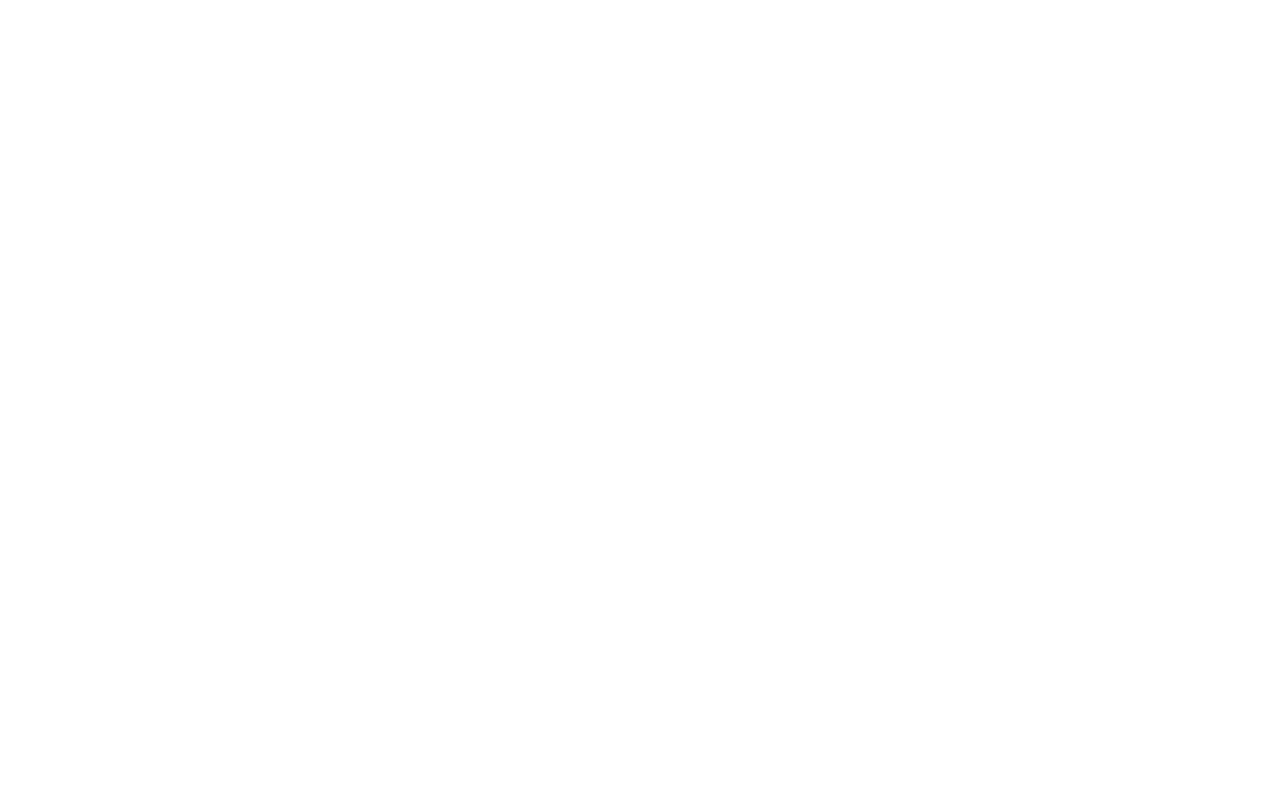
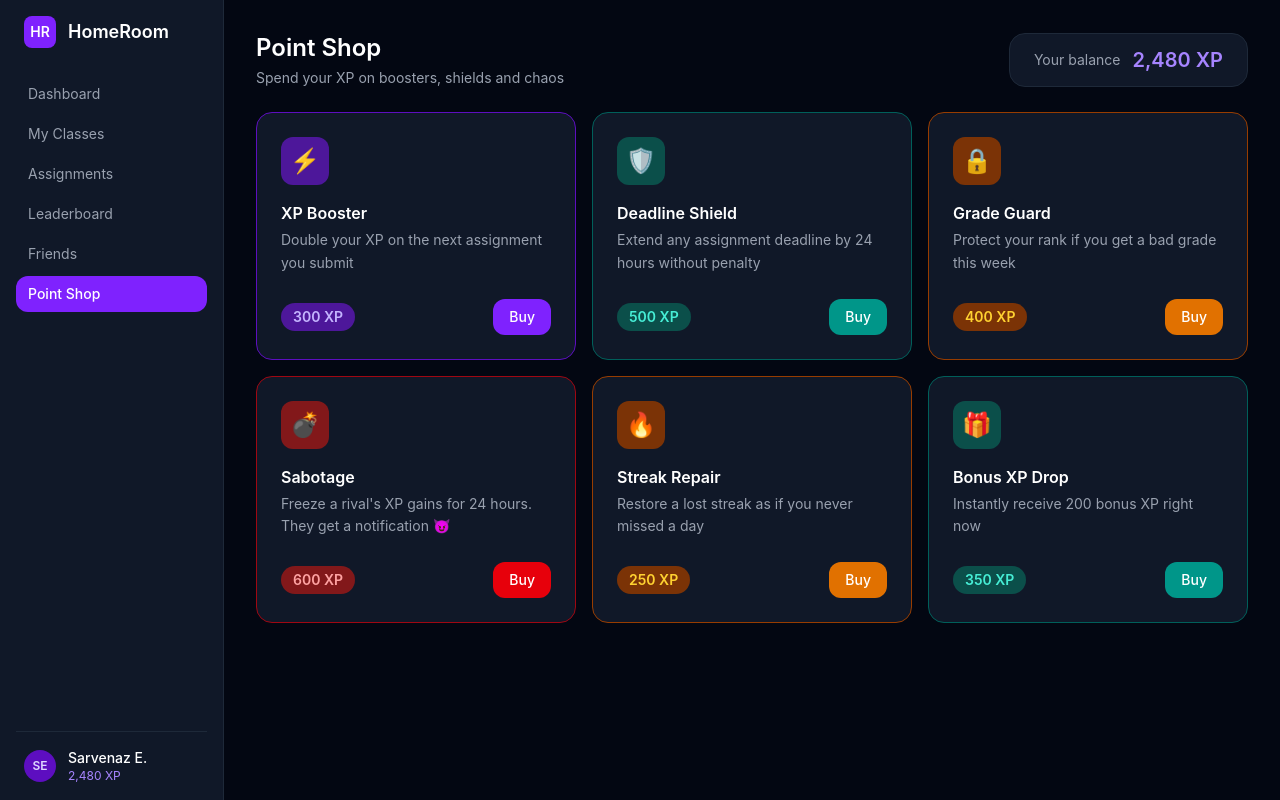
Before and after one commit to sarvenazeftekhari/homeroom, a React (Vite) app: page /shop in a window 1280 px wide. Before the commit this address had no page. Built offline with nearby package versions, Linux system fonts and the light colour scheme.

Commit message:
add point shop page

```diff
--- a/src/App.jsx
+++ b/src/App.jsx
@@ -4,6 +4,7 @@
 import Classes from './pages/Classes'
 import Assignments from './pages/Assignments'
 import Leaderboard from './pages/Leaderboard'
+import Shop from './pages/Shop'
 
 function App() {
   return (
@@ -14,6 +15,7 @@
         <Route path="/classes" element={<Classes />} />
         <Route path="/assignments" element={<Assignments />} />
         <Route path="/leaderboard" element={<Leaderboard />} />
+        <Route path="/shop" element={<Shop />} />
       </Routes>
     </BrowserRouter>
   )
--- /dev/null
+++ b/src/pages/Shop.jsx
@@ -0,0 +1,201 @@
+import { useState } from 'react'
+import Sidebar from '../components/Sidebar'
+
+const shopItems = [
+  {
+    id: 1,
+    name: 'XP Booster',
+    description: 'Double your XP on the next assignment you submit',
+    cost: 300,
+    emoji: '⚡',
+    color: 'violet',
+  },
+  {
+    id: 2,
+    name: 'Deadline Shield',
+    description: 'Extend any assignment deadline by 24 hours without penalty',
+    cost: 500,
+    emoji: '🛡️',
+    color: 'teal',
+  },
+  {
+    id: 3,
+    name: 'Grade Guard',
+    description: 'Protect your rank if you get a bad grade this week',
+    cost: 400,
+    emoji: '🔒',
+    color: 'amber',
+  },
+  {
+    id: 4,
+    name: 'Sabotage',
+    description: 'Freeze a rival\'s XP gains for 24 hours. They get a notification 😈',
+    cost: 600,
+    emoji: '💣',
+    color: 'red',
+  },
+  {
+    id: 5,
+    name: 'Streak Repair',
+    description: 'Restore a lost streak as if you never missed a day',
+    cost: 250,
+    emoji: '🔥',
+    color: 'amber',
+  },
+  {
+    id: 6,
+    name: 'Bonus XP Drop',
+    description: 'Instantly receive 200 bonus XP right now',
+    cost: 350,
+    emoji: '🎁',
+    color: 'teal',
+  },
+]
+
+const colorStyles = {
+  violet: {
+    card: 'border-violet-800 hover:border-violet-600',
+    emoji: 'bg-violet-900',
+    badge: 'bg-violet-900 text-violet-300',
+    button: 'bg-violet-600 hover:bg-violet-500',
+  },
+  teal: {
+    card: 'border-teal-800 hover:border-teal-600',
+    emoji: 'bg-teal-900',
+    badge: 'bg-teal-900 text-teal-300',
+    button: 'bg-teal-600 hover:bg-teal-500',
+  },
+  amber: {
+    card: 'border-amber-800 hover:border-amber-600',
+    emoji: 'bg-amber-900',
+    badge: 'bg-amber-900 text-amber-300',
+    button: 'bg-amber-600 hover:bg-amber-500',
+  },
+  red: {
+    card: 'border-red-800 hover:border-red-600',
+    emoji: 'bg-red-900',
+    badge: 'bg-red-900 text-red-300',
+    button: 'bg-red-600 hover:bg-red-500',
+  },
+}
+
+function Shop() {
+  const [xp, setXp] = useState(2480)
+  const [purchased, setPurchased] = useState([])
+  const [toast, setToast] = useState(null)
+
+  function handleBuy(item) {
+    if (xp < item.cost) {
+      showToast(`Not enough XP to buy ${item.name}!`, 'error')
+      return
+    }
+    setXp(xp - item.cost)
+    setPurchased([...purchased, item.id])
+    showToast(`${item.emoji} ${item.name} activated!`, 'success')
+  }
+
+  function showToast(message, type) {
+    setToast({ message, type })
+    setTimeout(() => setToast(null), 3000)
+  }
+
+  return (
+    <div className="min-h-screen bg-gray-950 flex">
+      <Sidebar active="Point Shop" />
+
+      <div className="ml-56 flex-1 p-8 flex flex-col gap-6">
+
+        {/* Header */}
+        <div className="flex justify-between items-center">
+          <div>
+            <h1 className="text-white text-2xl font-semibold">Point Shop</h1>
+            <p className="text-gray-400 text-sm mt-1">Spend your XP on boosters, shields and chaos</p>
+          </div>
+          <div className="bg-gray-900 border border-gray-800 rounded-2xl px-6 py-3 flex items-center gap-3">
+            <span className="text-gray-400 text-sm">Your balance</span>
+            <span className="text-violet-400 text-xl font-semibold">{xp.toLocaleString()} XP</span>
+          </div>
+        </div>
+
+        {/* Shop grid */}
+        <div className="grid grid-cols-3 gap-4">
+          {shopItems.map(item => {
+            const styles = colorStyles[item.color]
+            const bought = purchased.includes(item.id)
+            const canAfford = xp >= item.cost
+
+            return (
+              <div
+                key={item.id}
+                className={`bg-gray-900 border rounded-2xl p-6 flex flex-col gap-4 transition-colors ${styles.card} ${bought ? 'opacity-50' : ''}`}
+              >
+                {/* Emoji icon */}
+                <div className={`w-12 h-12 ${styles.emoji} rounded-xl flex items-center justify-center text-2xl`}>
+                  {item.emoji}
+                </div>
+
+                {/* Info */}
+                <div className="flex-1">
+                  <h3 className="text-white font-semibold text-base">{item.name}</h3>
+                  <p className="text-gray-400 text-sm mt-1 leading-relaxed">{item.description}</p>
+                </div>
+
+                {/* Cost + Buy */}
+                <div className="flex items-center justify-between mt-2">
+                  <span className={`text-sm font-semibold px-3 py-1 rounded-full ${styles.badge}`}>
+                    {item.cost} XP
+                  </span>
+                  <button
+                    onClick={() => handleBuy(item)}
+                    disabled={bought || !canAfford}
+                    className={`text-sm text-white font-medium px-4 py-2 rounded-xl transition-colors ${
+                      bought
+                        ? 'bg-gray-700 text-gray-500 cursor-not-allowed'
+                        : !canAfford
+                        ? 'bg-gray-800 text-gray-500 cursor-not-allowed'
+                        : styles.button
+                    }`}
+                  >
+                    {bought ? '✓ Activated' : !canAfford ? 'Not enough XP' : 'Buy'}
+                  </button>
+                </div>
+              </div>
+            )
+          })}
+        </div>
+
+        {/* Purchased items */}
+        {purchased.length > 0 && (
+          <div className="bg-gray-900 border border-gray-800 rounded-2xl p-6">
+            <h2 className="text-white font-medium mb-4">Active boosts</h2>
+            <div className="flex flex-wrap gap-3">
+              {purchased.map(id => {
+                const item = shopItems.find(i => i.id === id)
+                return (
+                  <div key={id} className="flex items-center gap-2 bg-gray-800 border border-gray-700 rounded-xl px-4 py-2">
+                    <span>{item.emoji}</span>
+                    <span className="text-white text-sm">{item.name}</span>
+                    <span className="text-green-400 text-xs">active</span>
+                  </div>
+                )
+              })}
+            </div>
+          </div>
+        )}
+
+      </div>
+
+      {/* Toast notification */}
+      {toast && (
+        <div className={`fixed bottom-6 right-6 px-6 py-4 rounded-2xl text-white text-sm font-medium shadow-lg transition-all ${
+          toast.type === 'success' ? 'bg-violet-600' : 'bg-red-600'
+        }`}>
+          {toast.message}
+        </div>
+      )}
+
+    </div>
+  )
+}
+
+export default Shop
```
